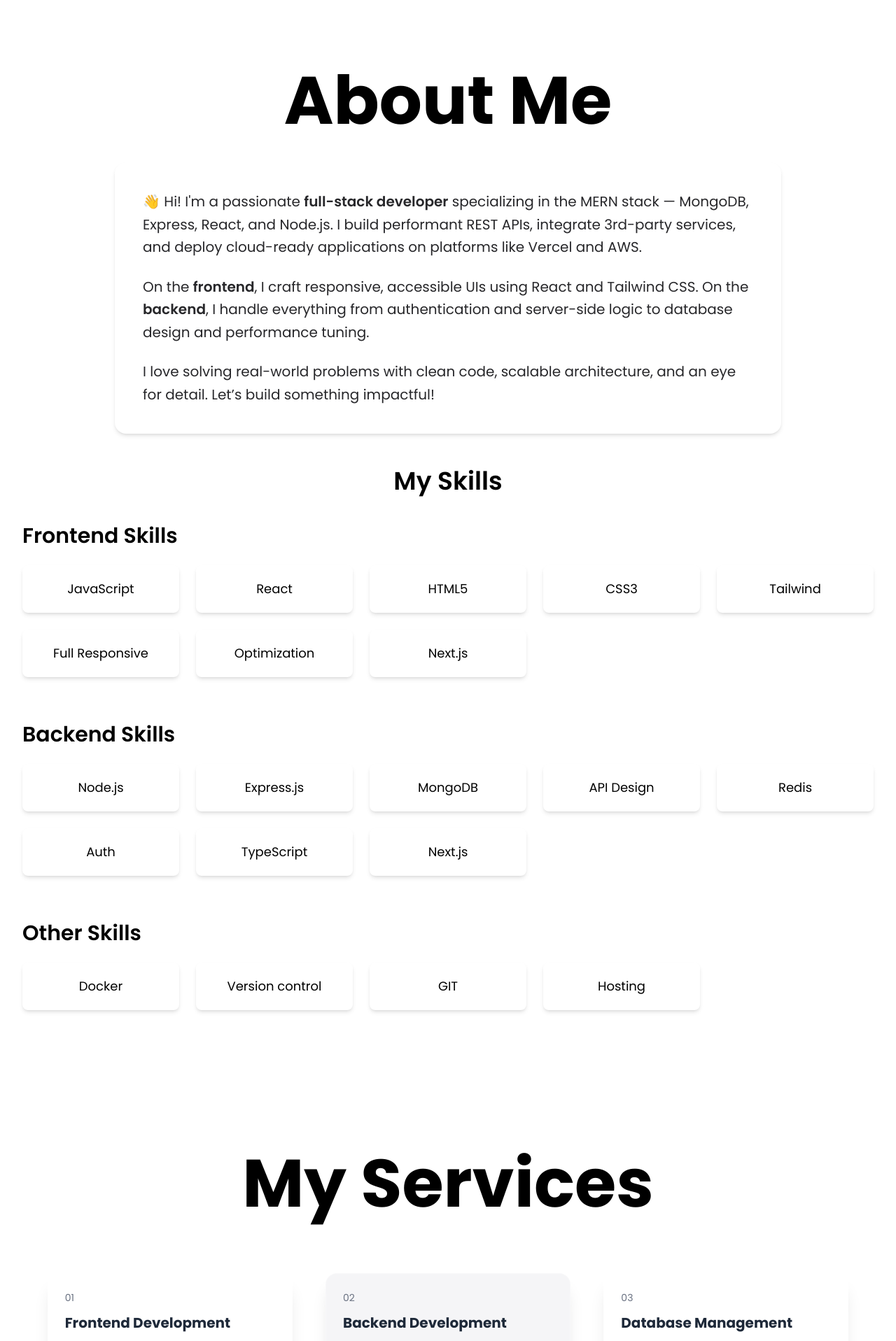
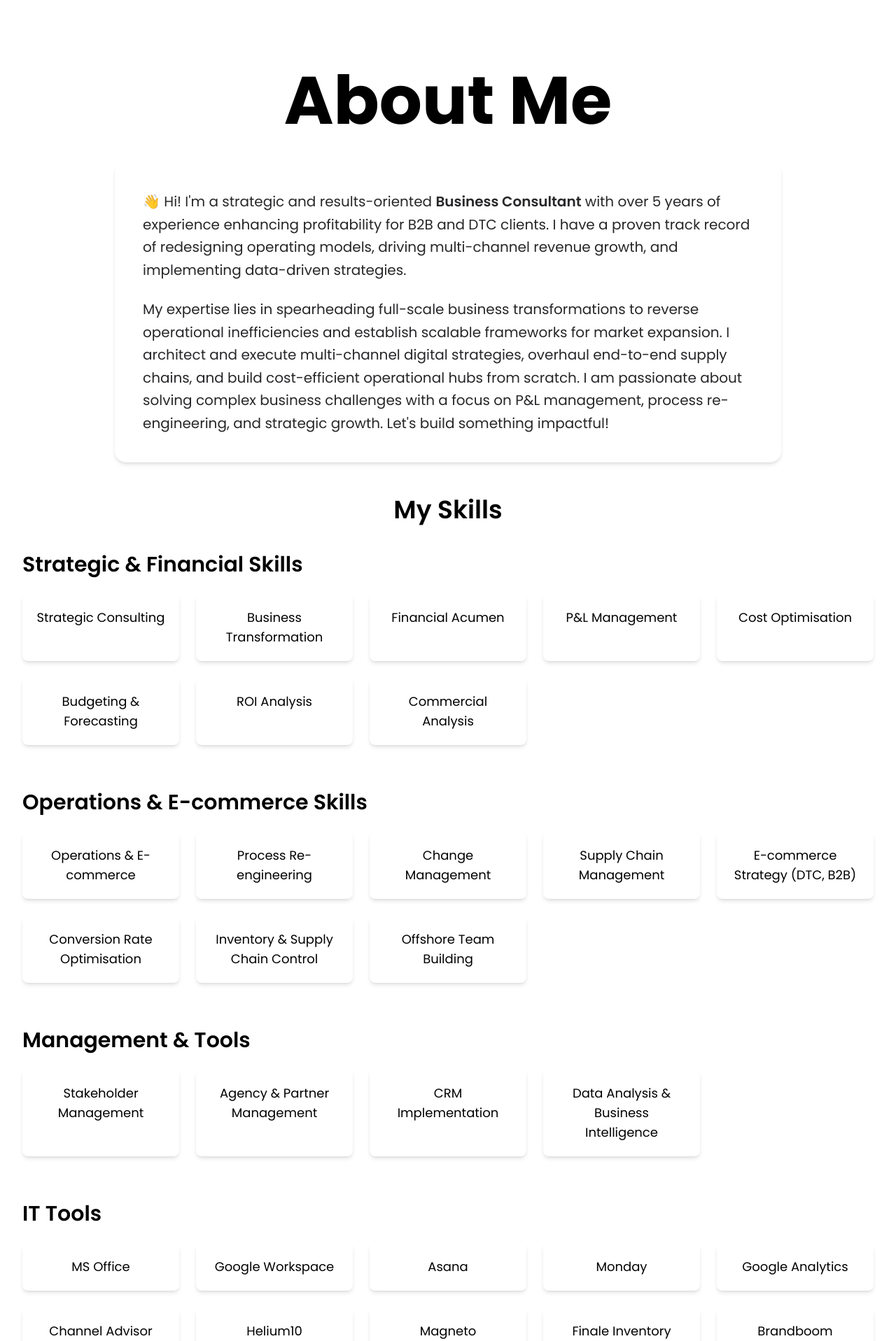
Before and after one commit to gilson-paul/portfolio, a React (Vite) app: page / in a window 1280 px wide. Shown: the part 880-2797 px from the top of the page at 70% size. Built offline with nearby package versions, Linux system fonts and the light colour scheme.

Commit message:
updated all data

```diff
--- a/src/components/About.jsx
+++ b/src/components/About.jsx
@@ -24,28 +24,14 @@
       >
         <div className="bg-white shadow-md dark:bg-zinc-800  rounded-2xl p-8 md:p-10 text-center md:text-left">
           <p className="text-lg md:text-xl leading-relaxed text-zinc-800 dark:text-white">
-            👋 Hi! I'm a passionate{" "}
-            <span className="font-semibold">full-stack developer</span>{" "}
-            specializing in the <span className="font-medium">MERN stack</span>{" "}
-            — MongoDB, Express, React, and Node.js. I build performant REST
-            APIs, integrate 3rd-party services, and deploy cloud-ready
-            applications on platforms like{" "}
-            <span className="font-medium">Vercel</span> and{" "}
-            <span className="font-medium">AWS</span>.
+            👋 Hi! I'm a strategic and results-oriented{" "}
+            <span className="font-semibold">Business Consultant</span>{" "}
+            with over <span className="font-medium">5 years of experience</span>{" "}
+            enhancing profitability for B2B and DTC clients. I have a proven track record of redesigning operating models, driving multi-channel revenue growth, and implementing data-driven strategies.
           </p>
 
           <p className="mt-6 text-lg md:text-xl leading-relaxed text-zinc-800 dark:text-white">
-            On the <span className="font-semibold">frontend</span>, I craft
-            responsive, accessible UIs using React and Tailwind CSS. On the{" "}
-            <span className="font-semibold">backend</span>, I handle everything
-            from authentication and server-side logic to database design and
-            performance tuning.
-          </p>
-
-          <p className="mt-6 text-lg md:text-xl leading-relaxed text-zinc-800 dark:text-white">
-            I love solving real-world problems with clean code, scalable
-            architecture, and an eye for detail. Let’s build something
-            impactful!
+            My expertise lies in spearheading full-scale business transformations to reverse operational inefficiencies and establish scalable frameworks for market expansion.  I architect and execute multi-channel digital strategies, overhaul end-to-end supply chains, and build cost-efficient operational hubs from scratch.  I am passionate about solving complex business challenges with a focus on P&L management, process re-engineering, and strategic growth.  Let's build something impactful!
           </p>
         </div>
       </motion.div>
--- a/src/components/Hero.jsx
+++ b/src/components/Hero.jsx
@@ -45,7 +45,7 @@
       >
         Hi, I'm <span className="text-outline">{my.name}</span>
         <br />
-        <span className="text-gray-700 dark:text-gray-300">Full Stack Developer</span>
+        <span className="text-gray-700 dark:text-gray-300">Business Consultant</span>
       </motion.h1>
 
       {/* Subtext for larger screens */}
@@ -55,9 +55,7 @@
         animate={{ opacity: 1, y: 0 }}
         transition={{ duration: 0.8, delay: 0.3 }}
       >
-        I'm a full-stack developer who builds scalable, user-centric applications from
-        frontend interfaces to backend systems. I work across the stack—crafting dynamic UIs,
-        designing APIs, and managing databases—to create seamless digital experiences.
+        A results-oriented Business Consultant leading business transformation, operational restructuring, and e-commerce growth.
       </motion.p>
 
       {/* Subtext for small screens */}
@@ -67,7 +65,7 @@
         animate={{ opacity: 1, y: 0 }}
         transition={{ duration: 0.8, delay: 0.3 }}
       >
-        I'm a full-stack developer building user-friendly apps with modern tools, front to back.
+        A results-oriented Business Consultant leading business transformation, operational restructuring, and e-commerce growth.
       </motion.p>
 
       {/* CTA Buttons */}
--- a/src/components/Navbar.jsx
+++ b/src/components/Navbar.jsx
@@ -29,9 +29,6 @@
             </li>
             <li className="hover:scale-105 transition-all duration-300">
               <a href="#portfolio">Portfolio</a>
-            </li>
-            <li className="hover:scale-105 transition-all duration-300">
-              <a href="#contact">Contact</a>
             </li>
             <li className="hover:scale-105 transition-all duration-300">
               <a onClick={themeToggle}>
--- a/src/data/portfolio.js
+++ b/src/data/portfolio.js
@@ -1,29 +1,27 @@
 export const portfolioData=[{
-    imgSrc:"dummy1.jpg",
-    title:"Full Stack Prokect built using MERN",
-    desc:"Lorem ipsum dolor sit amet, consectetur adipisicing elit. Modi odio magni perferendis autem libero perspiciatis dolorem molestias? Minima deserunt, laboriosam perferendis vel temporibus reiciendis eum sint exercitationem architecto, explicabo nihil.",
-    webUrl:"https://cashkaro.com/",
-    githubUrl:"#"
+    logoSrc:"dummy1.jpg",
+    heading:"Business Transformation at Ace Watches Inc",
+    text:"Recruited by the CEO to lead a full-scale business transformation.  I transitioned the company to a remote-first model, cutting annual overheads by $150,000, and executed a digital strategy that expanded the client base by 40% in one year.  I also overhauled the supply chain, significantly improving inventory accuracy and in-stock availability.",
+    url:"#",
 
 },{
-    imgSrc:"dummy1.jpg",
-    title:"Full Stack Prokect built using MERN",
-    desc:"Lorem ipsum dolor sit amet, consectetur adipisicing elit. Modi odio magni perferendis autem libero perspiciatis dolorem molestias? Minima deserunt, laboriosam perferendis vel temporibus reiciendis eum sint exercitationem architecto, explicabo nihil.",
-    webUrl:"https://cashkaro.com/",
-    githubUrl:"#"
+    logoSrc:"dummy1.jpg",
+    heading:"Offshore Division Launch for New York Jewelry Inc.",
+    text:"Retained to establish the company's first offshore division in India.  I architected a 20-person operational hub, reducing associated costs by 60%, and successfully built a 10-person team within 90 days and under budget.  This initiative created a cost-efficient, scalable global operation.",
+    url:"#"
 
 },{
-    imgSrc:"dummy1.jpg",
-    title:"Full Stack Prokect built using MERN",
-    desc:"Lorem ipsum dolor sit amet, consectetur adipisicing elit. Modi odio magni perferendis autem libero perspiciatis dolorem molestias? Minima deserunt, laboriosam perferendis vel temporibus reiciendis eum sint exercitationem architecto, explicabo nihil.",
-    webUrl:"https://cashkaro.com/",
-    githubUrl:"#"
+    logoSrc:"dummy1.jpg",
+    heading:"E-commerce Growth at Ace Watches Inc.",
+    text:"Tasked with building the e-commerce channel from scratch with full P&L ownership.  I drove +24% YoY revenue growth while improving the channel's profit margin by +12%.  I also lifted site-wide conversion by +19% and grew CRM-attributed revenue by +22% through data-driven strategies.",
+    url:"#"
 
 },{
-    imgSrc:"dummy1.jpg",
-    title:"Full Stack Prokect built using MERN",
-    desc:"Lorem ipsum dolor sit amet, consectetur adipisicing elit. Modi odio magni perferendis autem libero perspiciatis dolorem molestias? Minima deserunt, laboriosam perferendis vel temporibus reiciendis eum sint exercitationem architecto, explicabo nihil.",
-    webUrl:"https://cashkaro.com/",
-    githubUrl:"#"
+    logoSrc:"dummy1.jpg",
+    heading:"Multi-Client Consulting at Wishup Technology",
+    text:"Provided high-level administrative, marketing, and data analysis support to multiple international clients.  I engineered dynamic dashboards to transform raw data into actionable insights and managed digital marketing campaigns that drove a 15% increase in customer engagement.",
+    url:"#"
 
-},]
+}
+
+]
--- a/src/data/services.js
+++ b/src/data/services.js
@@ -1,26 +1,26 @@
 export const servicesData = [
     {
-      title: "Frontend Development",
-      desc: "Responsive, accessible, and interactive UI using modern JavaScript frameworks.",
+      title: "Business Transformation & Strategy",
+      desc: "Lead full-scale business transformations by redesigning operating models and creating scalable frameworks to drive market expansion and profitability.",
     },
     {
-      title: "Backend Development",
-      desc: "Build scalable, secure APIs and server-side logic for applications.",
+      title: "Operational Restructuring",
+      desc: "Overhaul business operations by transitioning to efficient models (e.g., remote-first), defining core departmental structures, and optimizing workflows to reduce overhead and improve productivity.",
     },
     {
-      title: "Database Management",
-      desc: "Design and manage efficient databases using SQL or NoSQL systems.",
+      title: "E-commerce & Revenue Growth",
+      desc: "Provide end-to-end e-commerce channel management with full P&L ownership, focusing on driving revenue growth, improving profit margins, and increasing conversion rates.",
     },
     {
-      title: "API Integration",
-      desc: "Seamlessly connect third-party APIs for enhanced app functionality.",
+      title: "Supply Chain & Inventory Optimization",
+      desc: "Manage and improve the end-to-end supply chain by liquidating slow-moving inventory, improving record accuracy, and implementing demand forecasting to ensure high product availability.",
     },
     {
-      title: "Deployment & Hosting",
-      desc: "Deploy apps to cloud platforms ensuring performance and uptime.",
+      title: "B2B Channel Development",
+      desc: "Architect and execute strategies to build and grow B2B sales channels, including lead generation and pipeline development to create new revenue streams.",
     },
     {
-      title: "Maintenance & Support",
-      desc: "Provide ongoing updates, bug fixes, and performance optimizations.",
+      title: "Offshore Division Setup",
+      desc: "Establish cost-efficient offshore operational divisions from the ground up, including talent acquisition, process engineering, and performance management to enable global scaling.",
     },
   ]
--- a/src/data/skills.js
+++ b/src/data/skills.js
@@ -1,38 +1,54 @@
 // skills.js
 export const skills = [
     {
-      category: "Frontend Skills",
+      category: "Strategic & Financial Skills",
       items: [
-        "JavaScript",
-        "React",
-        "HTML5",
-        "CSS3",
-        "Tailwind",
-        "Full Responsive",
-        "Optimization",
-        "Next.js",
+        "Strategic Consulting",
+        "Business Transformation",
+        "Financial Acumen",
+        "P&L Management",
+        "Cost Optimisation",
+        "Budgeting & Forecasting",
+        "ROI Analysis",
+        "Commercial Analysis",
       ],
     },
     {
-      category: "Backend Skills",
+      category: "Operations & E-commerce Skills",
       items: [
-        "Node.js",
-        "Express.js",
-        "MongoDB",
-        "API Design",
-        "Redis",
-        "Auth",
-        "TypeScript",
-        "Next.js",
+        "Operations & E-commerce",
+        "Process Re-engineering",
+        "Change Management",
+        "Supply Chain Management",
+        "E-commerce Strategy (DTC, B2B)",
+        "Conversion Rate Optimisation",
+        "Inventory & Supply Chain Control",
+        "Offshore Team Building",
       ],
     },
     {
-      category: "Other Skills",
+      category: "Management & Tools",
       items: [
-        "Docker",
-        "Version control",
-        "GIT",
-        "Hosting",
+        "Stakeholder Management",
+        "Agency & Partner Management",
+        "CRM Implementation",
+        "Data Analysis & Business Intelligence",
       ],
     },
+    {
+      category: "IT Tools",
+      items: [
+        "MS Office",
+        "Google Workspace",
+        "Asana",
+        "Monday",
+        "Google Analytics",
+        "Channel Advisor",
+        "Helium10",
+        "Magneto",
+        "Finale Inventory",
+        "Brandboom",
+        "Shopify"
+      ],
+    }
   ];
```
Also changed, not shown: src/components/Contact.jsx (+26 -8 lines), src/components/Portfolio.jsx (+13 -55 lines), src/data/me.js (+9 -7 lines), 1 other file (tests, documents, lock files or other folders).
